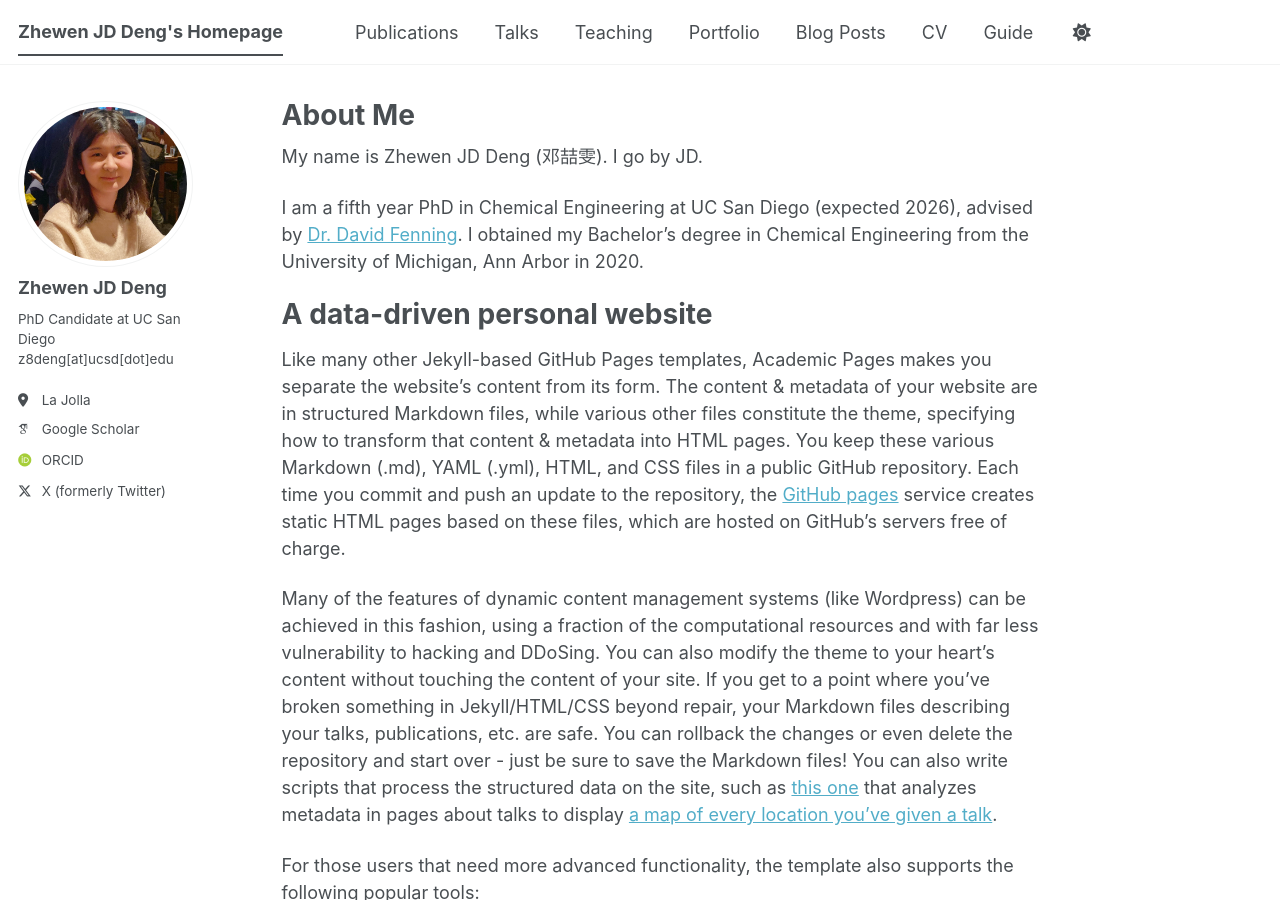
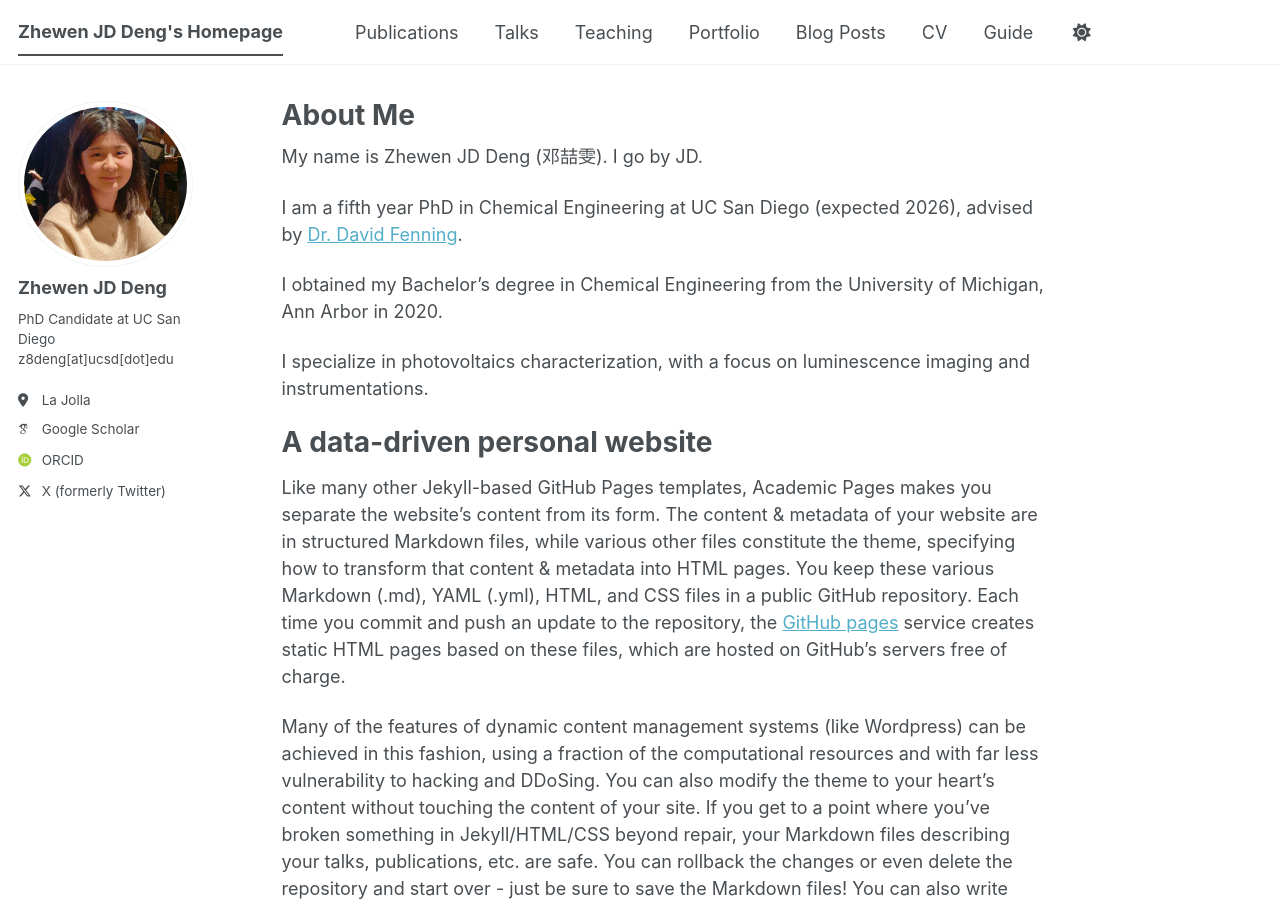
Before and after one commit to zhewenjddeng-personal/zhewenjddeng-personal.github.io, a Jekyll site: the page built from _pages/about.md, in a window 1280 px wide and 900 px high. Built offline with Jekyll 4.4.1, drawn with Linux system fonts in a browser that asks for light colours; some web fonts are replaced; a script bundle is joined from its source files by our own code; library files that are not in the unit come from our copies.

Commit message:
Update about.md

```diff
--- a/_pages/about.md
+++ b/_pages/about.md
@@ -10,7 +10,10 @@ redirect_from:
 My name is Zhewen JD Deng (邓喆雯). I go by JD.
 
 I am a fifth year PhD in Chemical Engineering at UC San Diego (expected 2026), advised by [Dr. David Fenning](https://jacobsschool.ucsd.edu/node/3546).
+
 I obtained my Bachelor's degree in Chemical Engineering from the University of Michigan, Ann Arbor in 2020.
+
+I specialize in photovoltaics characterization, with a focus on luminescence imaging and instrumentations.
 
 A data-driven personal website
 ======
```
